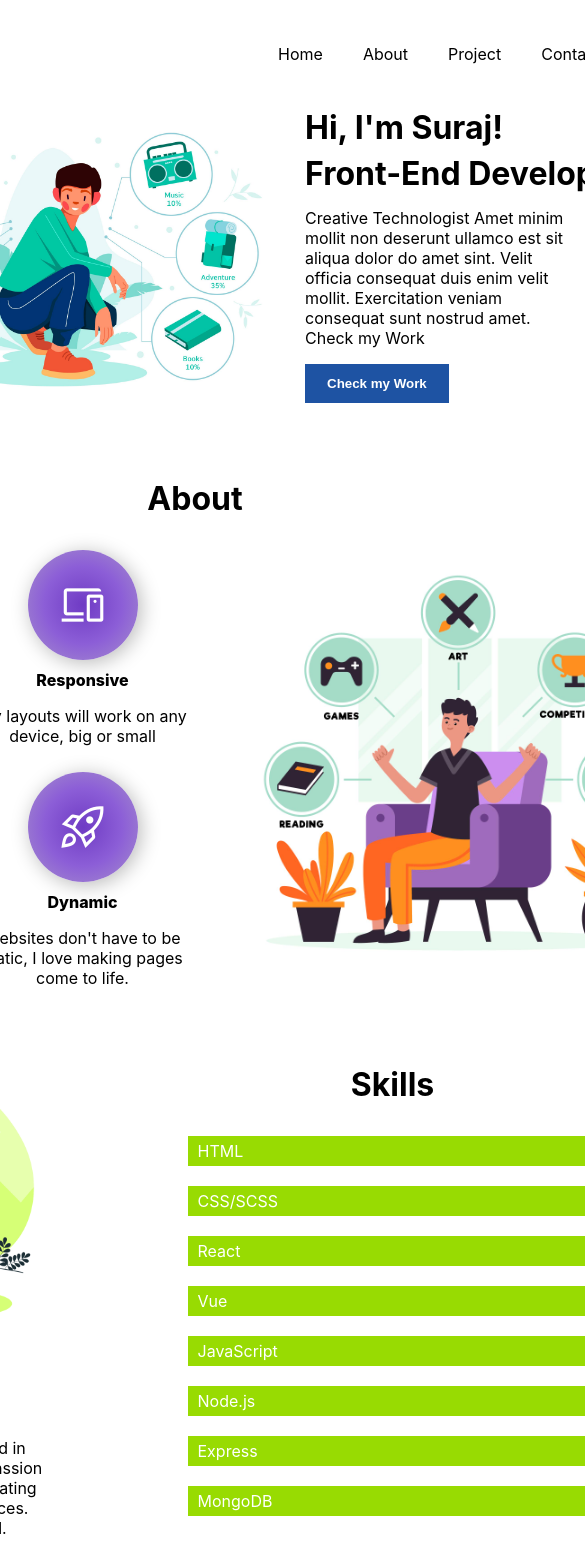
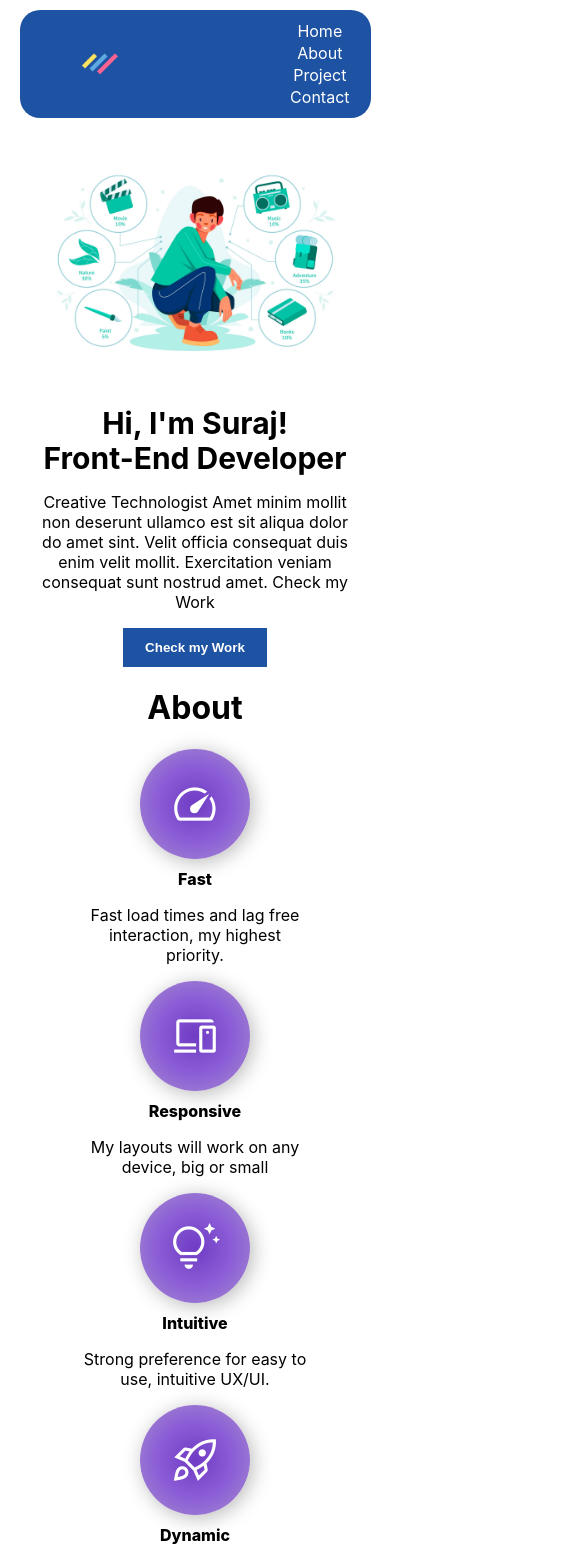
Before and after one commit to dubeysuraj864/surajs-portfolio, a React (Create React App) app: page / in a window 390 px wide. Shown: the top 1562 px of the page, 585 px wide, since content can reach past the window. Built offline with nearby package versions, Linux system fonts and the light colour scheme.

Commit message:
ui updated

```diff
--- a/public/index.html
+++ b/public/index.html
@@ -13,6 +13,7 @@
   <link href="https://fonts.googleapis.com/icon?family=Material+Icons"
       rel="stylesheet">
       <link rel="stylesheet" href="https://fonts.googleapis.com/css2?family=Material+Symbols+Outlined:opsz,wght,FILL,GRAD@48,400,0,0" />
+      <link rel="stylesheet" href="https://fonts.googleapis.com/css2?family=Material+Symbols+Rounded:opsz,wght,FILL,GRAD@48,400,0,0" />
 
   <title>Portfolio | Suraj a front-end developer</title>
 </head>
--- a/src/App.scss
+++ b/src/App.scss
@@ -4,4 +4,7 @@
   // background-image: url("./assets/background.jpg");
   @include flex;
   justify-content: center;
+  flex-direction: column;
+  margin: 0;
+  padding: 0;
 }
--- a/src/components/Navbar.jsx
+++ b/src/components/Navbar.jsx
@@ -1,13 +1,15 @@
 import { Link, Outlet } from "react-router-dom";
 import "../styles/Navbar.scss";
-import Logo from "../assets/Left.png"
+import Logo from "../assets/Left.png";
 
-function Navbar(){
-
-    return(
+function Navbar() {
+  return (
     <div className="navbar">
-
       <nav>
+        <input type="checkbox" id="toggle" />
+        <label htmlFor="toggle">
+          <span class="material-symbols-rounded">menu</span>
+        </label>
         <ul className="logo">
           <img src={Logo} alt="logo" width={140} />
         </ul>
@@ -27,10 +29,8 @@ function Navbar(){
         </ul>
       </nav>
 
-            <Outlet/>
-
+      <Outlet />
     </div>
-    )
-
+  );
 }
 export default Navbar;
--- a/src/pages/Contact.jsx
+++ b/src/pages/Contact.jsx
@@ -1,3 +1,5 @@
+import "../styles/Contact.scss";
+
 function Contact(){
     return(
         <div className="contact">
--- a/src/pages/Home.jsx
+++ b/src/pages/Home.jsx
@@ -23,9 +23,9 @@ function Home() {
           <button className="check-my-work">Check my Work</button>
         </div>
       </div>
-      <About />
-      <Project />
-      <Contact />
+      <About className="about" />
+      <Project className="project"/>
+      <Contact className="contact"/>
     </div>
   );
 }
--- a/src/styles/About.scss
+++ b/src/styles/About.scss
@@ -41,6 +41,7 @@
       }
     }
   }
+
   .skills {
     @include flex;
     .left {
@@ -66,3 +67,98 @@
     }
   }
 }
+
+@media (max-width: 600px) {
+
+.about {
+  margin: 50px 60px;
+  text-align: center;
+  flex-direction: column;
+
+  h1 {
+    text-align: center;
+  }
+
+  .box-container {
+    @include flex;
+    margin: 0px;
+    flex-direction: column;
+    justify-content: center;
+    .container-left,
+    .container-right {
+      @include flex;
+      flex-direction: column;
+    justify-content: center;
+    }
+    .box {
+      @include flex;
+      width: 250px;
+      flex-direction: column;
+      flex-direction: column;
+    justify-content: center;
+
+      .icon {
+        font-size: 50px;
+        padding: 30px;
+        color: $light;
+        margin-bottom: 10px;
+        // background-color: $purple;
+        background: radial-gradient(#6f3bc4, #8c5ed7, #a791cb);
+        border-radius: 50%;
+        box-shadow: 3px 3px 20px $transparent;
+      }
+      .icon-name {
+        font-weight: 800;
+      }
+      p {
+        text-align: center;
+        padding: 0px 10px;
+      }
+    }
+    img{
+      width: 80vw;
+      margin: 0;
+      padding: 0;
+    }
+  }
+
+
+ .skills {
+  @include flex;
+  flex-direction: column;
+  justify-content: center;
+  .left {
+    width: 80vw;
+    img{
+      width: 80vw;
+      margin: 0;
+      padding: 0;
+
+    }
+  }
+  .right {
+    @include flex;
+    flex-direction: column;
+    justify-content: center;
+    margin: 20px;
+    padding: 20px;
+
+    .progress {
+
+      @include flex;
+      background-color: $green;
+      color: $light;
+      justify-content: left;
+      padding-left: 10px;
+      width: 80vw;
+      height: 40px;
+      border-radius: 20px;
+      margin:5px 0px;
+      flex-direction: column;
+      justify-content: center;
+      box-shadow: 0px 0px 4px rgba(0, 0, 0, 0.382);
+    }
+  }
+}
+}
+}
--- /dev/null
+++ b/src/styles/Contact.scss
@@ -0,0 +1,15 @@
+@import "../styles/Properties.scss";
+
+.contact{
+    margin: 0;
+    padding: 0;
+
+}
+
+@media (max-width: 600px){
+    .contact{
+        margin: 0;
+        padding: 0;
+        width: 80vw;
+    }
+}
--- a/src/styles/Home.scss
+++ b/src/styles/Home.scss
@@ -28,3 +28,54 @@
     }
   }
 }
+
+@media (max-width: 600px) {
+  .home-main {
+    .about, .project, .contact{
+      margin: 0;
+      padding: 0;
+      width: 80vw;
+
+    }
+    @include flex;
+    flex-direction: column;
+    align-items: center;
+    .home {
+      @include flex;
+      flex-direction: column;
+      justify-content: center;
+      width: 80vw;
+      .left {
+        width: 80vw;
+        padding: 0px;
+        text-align: left;
+        @include flex;
+        flex-direction: column;
+        justify-content: center;
+        img{
+          width: 80vw;
+          margin: 40px 0px;
+          padding: 0;
+        }
+
+
+      }
+      .right {
+        width: 80vw;
+       p{
+          padding: 0px;
+       }
+        text-align: center;
+        h1 {
+          font-size: 30px;
+          line-height: 35px;
+          margin: 0;
+          padding: 0;
+        }
+        button {
+          @include button;
+        }
+      }
+    }
+  }
+}
--- a/src/styles/Navbar.scss
+++ b/src/styles/Navbar.scss
@@ -1,29 +1,85 @@
 @import "../styles/Properties.scss";
 
-nav{
+nav {
   @include flex;
   padding: 0;
   margin-top: 20px;
   border-radius: 50px;
-    ul{
+  ul {
     @include flex;
 
-
-        li{
+    li {
       list-style: none;
       // margin: 5px;
     }
-        a{
+    a {
       text-decoration: none;
       color: $dark;
       padding: 10px 20px;
 
       transition: all 300ms ease;
-            &:hover{
+      &:hover {
         background-color: $secondary;
         color: $light;
+      }
+    }
+  }
+  #toggle, label{
+    display: none;
+  }
 
+}
+
+@media (max-width: 600px) {
+  label{
+    display: inline-block;
+    color: $light;
+  }
+  .navbar {
+    width: 90vw;
+    margin: 10px;
+    padding: 0;
+  }
+  nav {
+    @include flex;
+    flex-direction: row;
+    justify-content: space-between;
+    background-color: $secondary;
+    border-radius: 20px;
+    margin: 0;
+    padding: 10px;
+    .logo {
+      margin: 0;
+      padding: 0;
+      img {
+        margin: 0;
+        padding: 0;
+      }
+    }
+    ul {
+      @include flex;
+      flex-direction: column;
+      justify-content: left;
+      margin: 0;
+
+      padding: 0;
+
+      li {
+        list-style: none;
+        // margin: 5px;
+        margin-right: 10px;
+        padding: 1px;
+      }
+      a {
+        color: $light;
+        padding: 0px;
+
+        transition: all 300ms ease;
+        &:hover {
+          background-color: $secondary;
+          color: $light;
         }
       }
     }
   }
+}
--- a/src/styles/Projects.scss
+++ b/src/styles/Projects.scss
@@ -1,20 +1,52 @@
 @import "../styles/Properties.scss";
 
-.project-h1{
-    text-align: center
+.project-h1 {
+  text-align: center;
 }
 
-.project{
-    @include grid;
-    padding: 20px;
-    h1{
-        text-align: center;
+.project {
+  @include grid;
+  padding: 20px;
+  h1 {
+    text-align: center;
+  }
+
+  .image {
+    margin: 20px;
+    border: 10px solid rgb(236, 236, 236);
+    // box-shadow: 5px 5px 10px rgba(0, 0, 0, 0.382);
+  }
+}
+
+@media (max-width: 600px) {
+  .project {
+    // @include grid;
+    // grid-template-columns: 1fr;
+    padding: 0px;
+    @include flex;
+    flex-direction: column;
+    justify-content: center;
+
+    h1 {
+      text-align: center;
+    }
+    .image {
+      margin: 10px 0px;
+      padding: 0;
+      border: none;
+      box-shadow: 0px 0px 10px rgba(0, 0, 0, 0.382);
+      @include flex;
+      flex-direction: column;
+      justify-content: center;
+      border-radius: 25px;
     }
 
-    .image{
-        margin: 20px;
-        border: 10px solid rgb(236, 236, 236);
-        // box-shadow: 5px 5px 10px rgba(0, 0, 0, 0.382);
+    img {
+      padding: 0;
+      margin: 0;
+      object-fit: cover;
+      width: 90vw;
+      border-radius: 25px;
     }
-
+  }
 }
--- a/src/styles/Properties.scss
+++ b/src/styles/Properties.scss
@@ -14,6 +14,7 @@ $transparent: rgba(0, 0, 0, 0.276);
   justify-content: space-around;
   align-items: center;
 }
+
 
 @mixin grid {
   display: grid;
```
Lines whose indentation alone changed are shown as unchanged.
